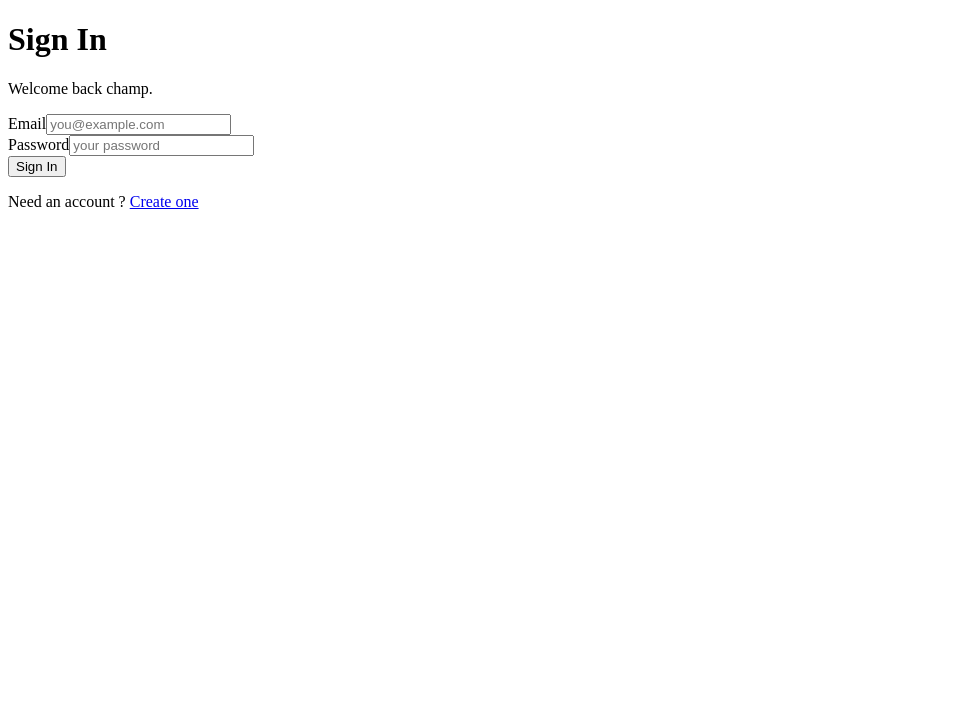
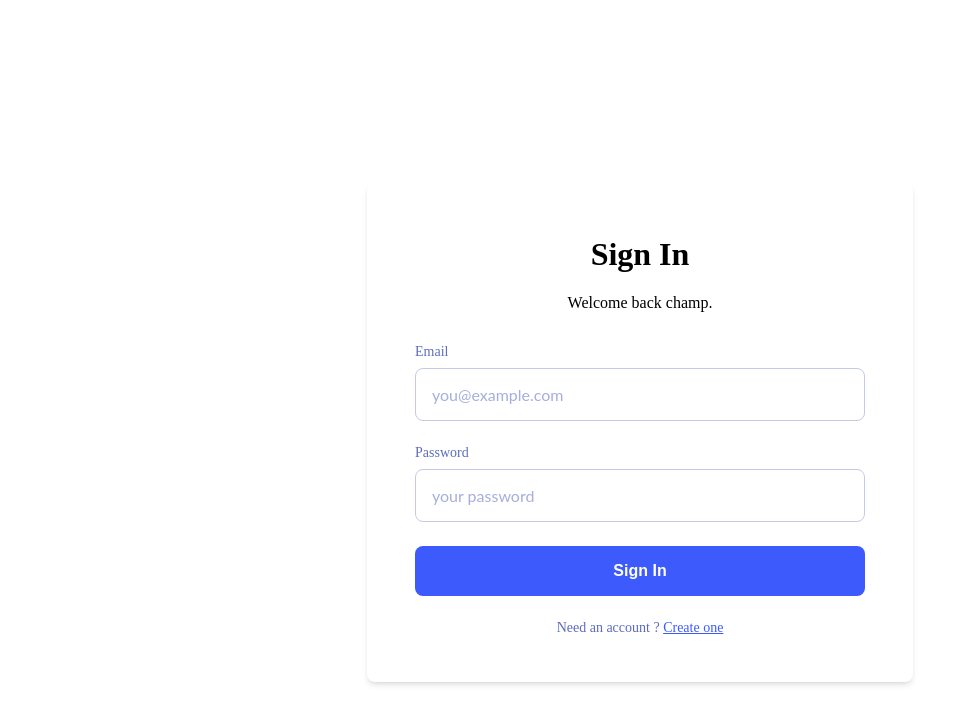
Before and after one commit to mokib08/Micro-Mentor, a React (Vite) app in the folder Frontend/: page /login in a window 1280 px wide. Shown: the top 724 px of the page, without its empty margins (0-966 px from the left). Built offline with nearby package versions, Linux system fonts and the light colour scheme.

Commit message:
Login.scss style complete

```diff
--- /dev/null
+++ b/Frontend/src/components/login/Login.css
@@ -0,0 +1,36 @@
+.login-page {
+  display: flex;
+  justify-content: center;
+  align-items: center;
+  min-height: 100vh;
+  padding: 1.5rem;
+}
+
+.login-card {
+  background-color: #FFFFFF;
+  border-radius: 8px;
+  box-shadow: 0 4px 6px -1px rgba(0, 0, 0, 0.1), 0 2px 4px -2px rgba(0, 0, 0, 0.1);
+  padding: 2rem 3rem;
+  width: 100%;
+  max-width: 450px;
+  text-align: center;
+}
+.login-card__header {
+  margin-bottom: 2rem;
+}
+.login-card__header p {
+  margin-bottom: 0.5rem;
+}
+.login-card__form {
+  display: flex;
+  flex-direction: column;
+  gap: 1.5rem;
+  text-align: left;
+}
+.login-card__footer {
+  margin-top: 1.5rem;
+  font-size: 0.875rem;
+}
+.login-card__footer p {
+  color: #5C6BC0;
+}/*# sourceMappingURL=Login.css.map */
--- /dev/null
+++ b/Frontend/src/components/login/Login.scss
@@ -0,0 +1,43 @@
+@use '../styles/variables' as *;
+
+.login-page{
+    display: flex;
+    justify-content: center;
+    align-items: center;
+    min-height: 100vh;
+    padding: $spacing-lg;
+}
+
+.login-card{
+    background-color: $surface-color;
+    border-radius: $border-radius-md;
+    box-shadow: $box-shadow-md;
+    padding: $spacing-xl $spacing-xxl;
+    width: 100%;
+    max-width: 450px;
+    text-align: center;
+
+    &__header{
+        margin-bottom: $spacing-xl;
+
+        p{
+            margin-bottom: $spacing-sm;
+        }
+    }
+
+    &__form{
+        display: flex;
+        flex-direction: column;
+        gap: $spacing-lg;
+        text-align: left;
+    }
+
+    &__footer{
+        margin-top: $spacing-lg;
+        font-size: $font-size-label;
+
+        p{
+            color: $text-secondary;
+        }
+    }
+}
--- a/Frontend/src/pages/Login.jsx
+++ b/Frontend/src/pages/Login.jsx
@@ -1,30 +1,55 @@
 import React from 'react'
 import { Link } from 'react-router-dom'
+import '../components/login/Login.scss'
 const Login = () => {
   return (
-      <div>
-          <div>
-              <header>
+    <div className="login-page">
+      <div className="login-card">
+        <header className="login-card__header">
           <h1>Sign In</h1>
           <p>Welcome back champ.</p>
         </header>
-              <form>
-                  <div>
-                      <label htmlFor="login-email">Email</label>
-                      <input type="email" id='login-email' name='email' autoComplete='email' placeholder='you@example.com' required />
+        <form className="login-card__form">
+          <div className="form-group">
+            <label htmlFor="login-email" className="form-group__label">
+              Email
+            </label>
+            <input
+              className="form-group__input"
+              type="email"
+              id="login-email"
+              name="email"
+              autoComplete="email"
+              placeholder="you@example.com"
+              required
+            />
           </div>
-                  <div>
-                      <label htmlFor="login-password">Password</label>
-                      <input type="password" id='login-password' name='login-password' autoComplete='current-password' placeholder="your password" required />
+          <div className="form-group">
+            <label htmlFor="login-password" className="form-group__label">
+              Password
+            </label>
+            <input
+              className="form-group__input"
+              type="password"
+              id="login-password"
+              name="login-password"
+              autoComplete="current-password"
+              placeholder="your password"
+              required
+            />
           </div>
-                  <button type='submit'>Sign In</button>
+          <button type="submit" className="btn btn--primary">
+            Sign In
+          </button>
         </form>
+        <footer className='login-card__footer'>
           <p>
-                  Need an account ? <Link to='/register'>Create one</Link>
+            Need an account ? <Link to="/register" className='link'>Create one</Link>
           </p>
+        </footer>
       </div>
     </div>
-  )
+  );
 }
 
 export default Login
```
Also changed, not shown: 1 other file (tests, documents, lock files or other folders). Lines whose indentation alone changed are shown as unchanged.
